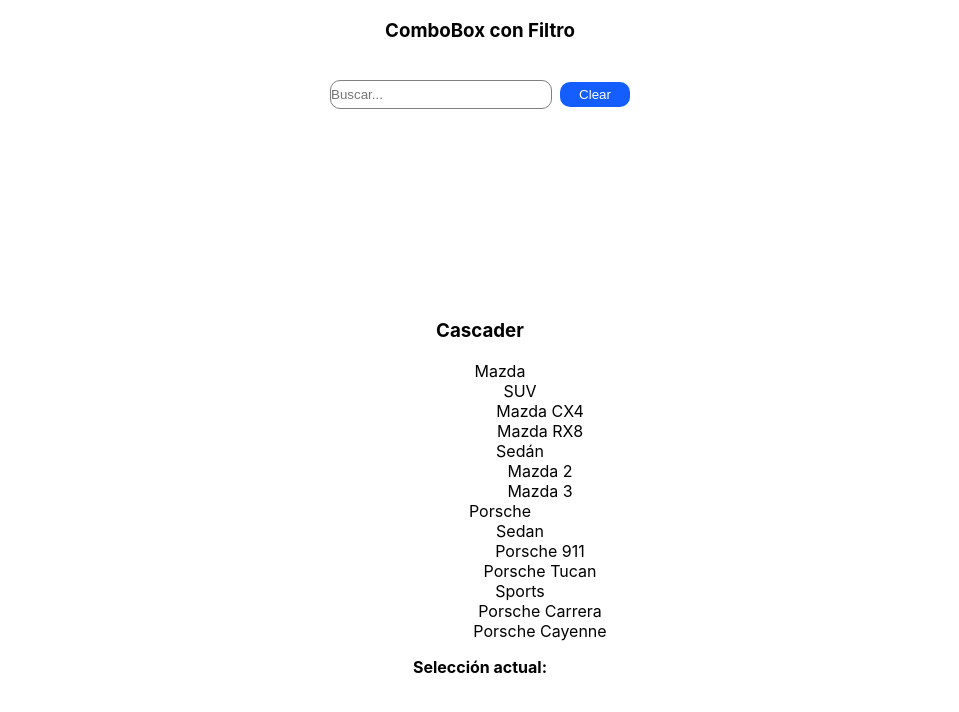
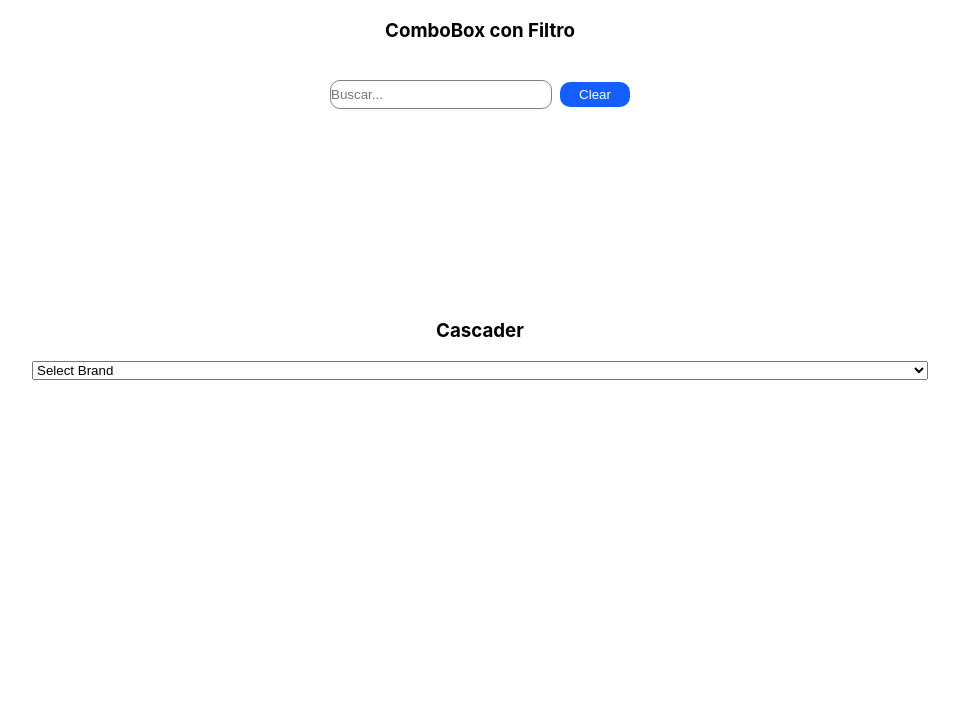
Before and after one commit to LuisaHernandez0928/React2.0, a React (Create React App) app in the folder components/: page / in a window 1280 px wide. Shown: the top 712 px of the page, without its empty margins (160-1119 px from the left). Built offline with nearby package versions, Linux system fonts and the light colour scheme.

Commit message:
simplifying the logic of the cascader

```diff
--- a/components/src/components/cascader/index.js
+++ b/components/src/components/cascader/index.js
@@ -1,48 +1,35 @@
 import { useState } from "react";
-import styles from "./index.modules.css";
+import styles from "./index.module.css";
 
 const Cascader = ({ data }) => {
   const [selectedValues, setSelectedValues] = useState([]);
+  const [isOpen, setIsOpen] = useState(false);
 
+  const showOptions = () => {
+    setIsOpen(true);
+    console.log("si entró");
+  };
   const handleItemClick = (value) => {
     const newSelectedValues = [...selectedValues, value];
     setSelectedValues(newSelectedValues);
   };
 
-  const handleBackClick = () => {
-    const newSelectedValues = [...selectedValues];
-    newSelectedValues.pop();
-    setSelectedValues(newSelectedValues);
-  };
 
   const renderMenu = (menuData) => {
-    return (
-      <ul>
-        {menuData.map((item) => (
-          <li key={item.value} onClick={() => handleItemClick(item.value)}>
-            {item.label}
-            {item.children && renderMenu(item.children)}
-          </li>
-        ))}
-      </ul>
-    );
+    console.log("render1")
+    return menuData.map((car) => (
+      <option onClick={() => renderMenu(car.children)}>{car.label}</option>
+    ));
   };
 
   return (
-    <div>
-      {selectedValues.length > 0 && (
-        <button onClick={handleBackClick}>Atrás</button>
-      )}
-      {renderMenu(data)}
-      <div>
-        <strong>Selección actual:</strong>
-        {selectedValues.map((value, index) => (
-          <span key={value}>
-            {index > 0 && " > "}
-            {value}
-          </span>
-        ))}
-      </div>
+    <div className={styles.mainContainer}>
+      <select className={styles.dropDownMenu} onClick={() => showOptions()}>
+        <option value="" disabled selected>
+          Select Brand
+        </option>
+        {renderMenu(data)}
+      </select>
     </div>
   );
 };
--- /dev/null
+++ b/components/src/components/cascader/index.module.css
@@ -0,0 +1,19 @@
+.mainContainer {
+  display: flex;
+  flex-direction: column;
+  justify-content: flex-start;
+  align-items: center;
+  width: 100%;
+  height: 30%;
+  margin: 0;
+  box-sizing: border-box;
+}
+
+select {
+  width: 70%;
+}
+
+select>option{
+  width: 100%;
+  height: 40px;
+}
--- a/components/src/components/cascader/index.modules.css
+++ /dev/null
@@ -1,11 +0,0 @@
-.mainContainer {
-  width: 100%;
-  height: 100%;
-  margin: 0;
-  box-sizing: border-box;
-}
-
-.dropDownMenu{
-  width: 250px;
-  height: 70px;
-}
```
